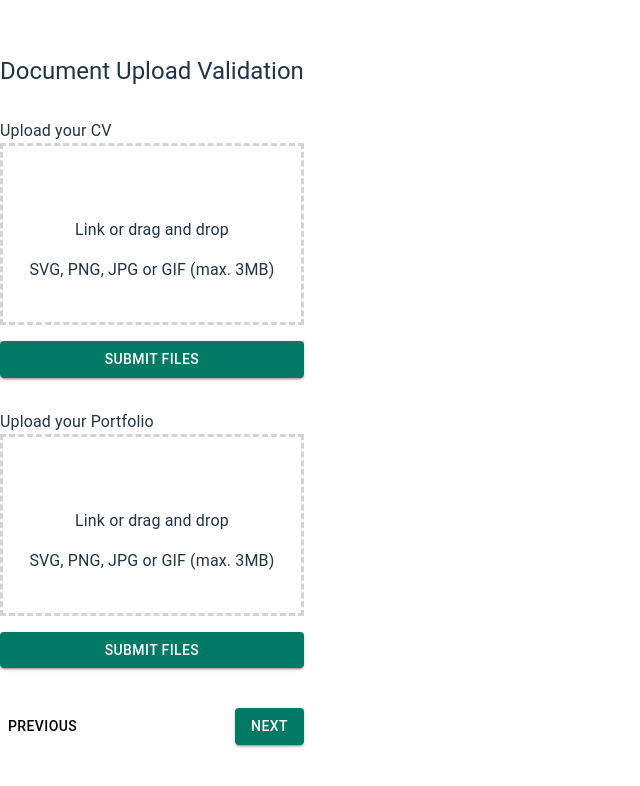
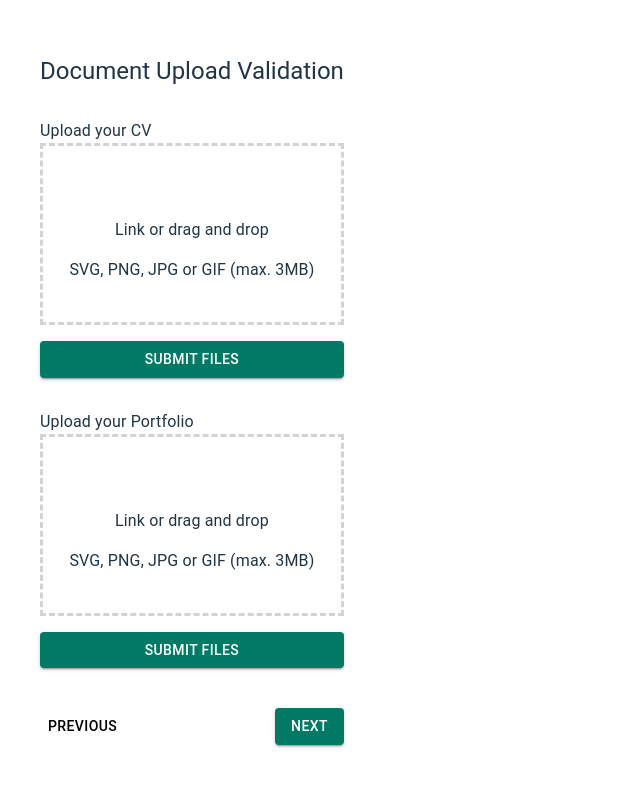
Before and after one commit to MaryOstovar/start-app, a React (Vite) app: page /tasks/upload-doc in a window 1280 px wide. Shown: the top 786 px of the page, without its empty margins (0-640 px from the left). Built offline with nearby package versions, Linux system fonts and the light colour scheme; some icons are missing.

Commit message:
fix: layout of upload page

```diff
--- a/src/Tasks/TaskForm.tsx
+++ b/src/Tasks/TaskForm.tsx
@@ -12,7 +12,7 @@ const TaskForm = () => {
     const navigate = useNavigate();
     const [submitted, setSubmitted] = useState(false);
     return (
-        <Box>
+        <Box sx={{px:2}}>
             <Typography
                 variant="h5"
                 component="div"
--- a/src/Tasks/TaskUploadDoc.tsx
+++ b/src/Tasks/TaskUploadDoc.tsx
@@ -7,7 +7,7 @@ import { useNavigate } from "react-router-dom";
 const TaskUploadDoc = () => {
     const navigate = useNavigate();
     return (
-        <Box sx={{py: 5}}>
+        <Box sx={{p:5}}>
             <Typography
                 variant="h5"
                 component="div"
```
